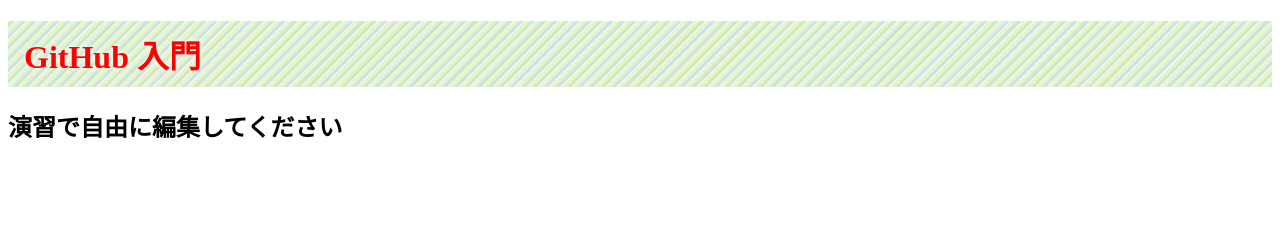
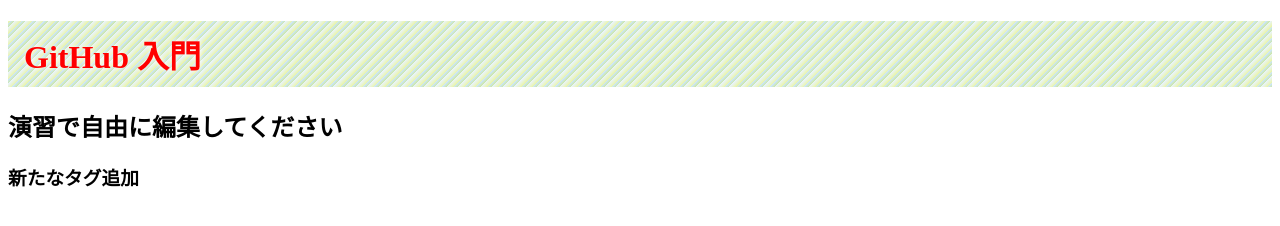
Before and after one commit to TanakaKazuki/github_ws, a plain HTML site: page index.html in a window 1280 px wide. Drawn offline with Linux system fonts and the light colour scheme.

Commit message:
add index.html

```diff
--- a/index.html
+++ b/index.html
@@ -7,6 +7,7 @@
   <body>
     <h1>GitHub 入門</h1>
     <h2>演習で自由に編集してください</h2>
+    <h3>新たなタグ追加</h3>
 
     <!-- 変更箇所に困ったら下記のコメントアウトを外してください -->
     <!--<div id="target">ここをクリックするとアラート発生</div>-->
```
